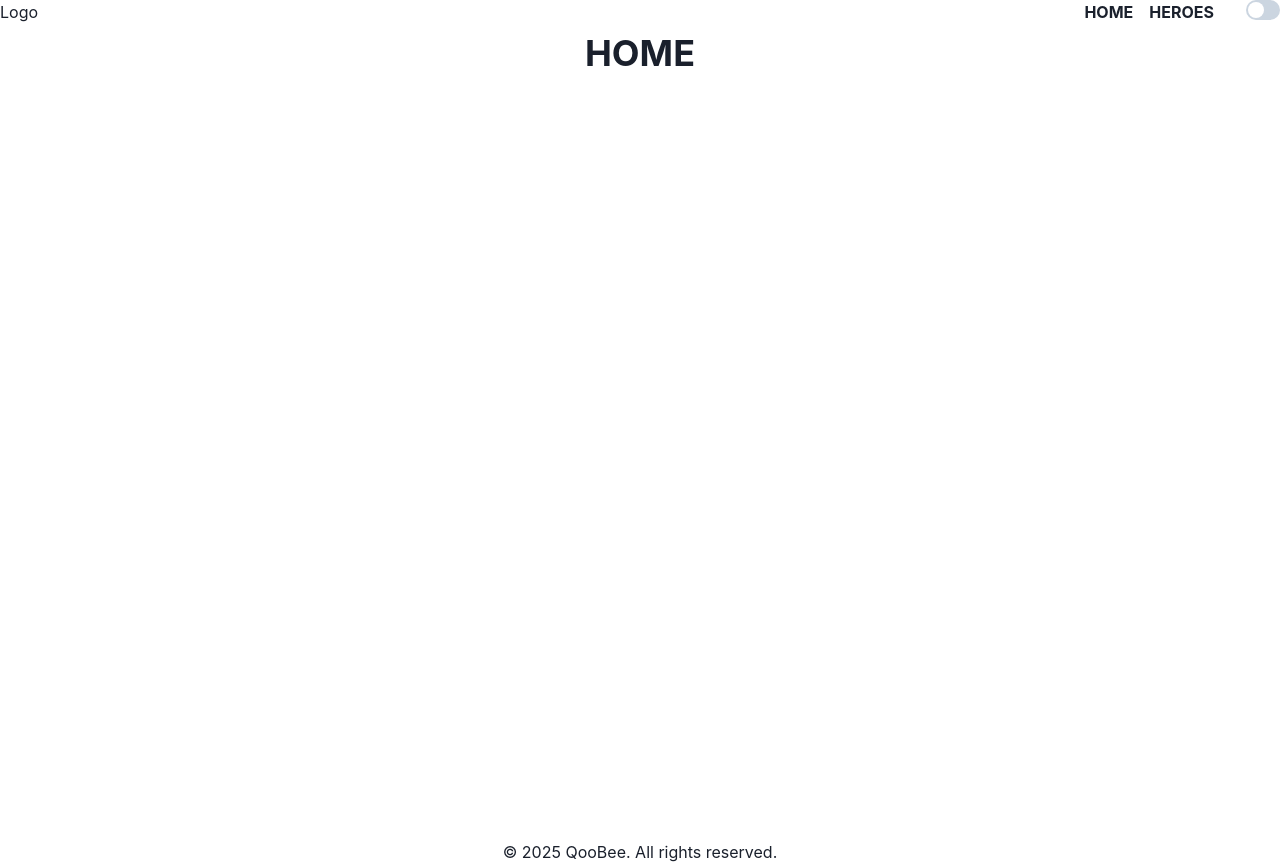
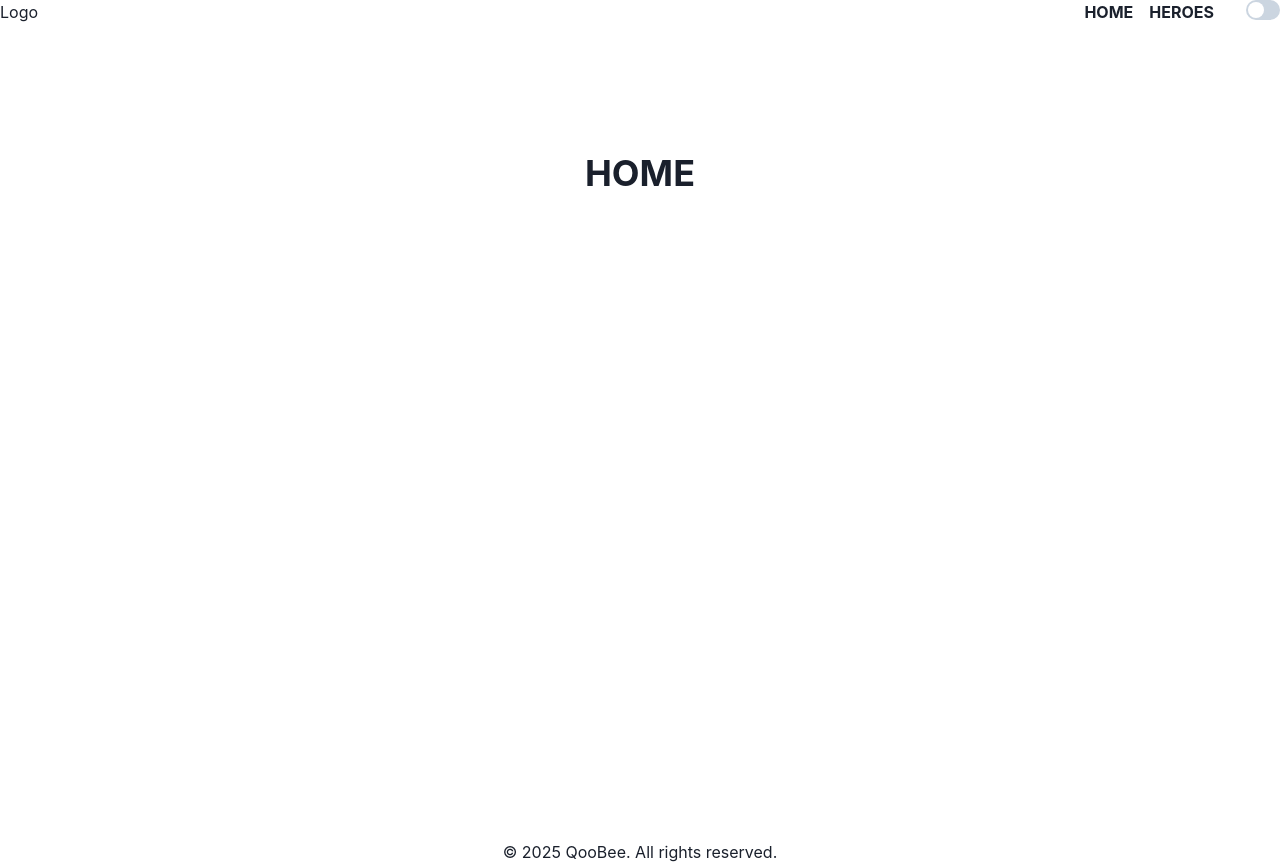
Before and after one commit to swe-thinhnguyen1701/cod-v2, a React (Vite) app in the folder client/: page / in a window 1280 px wide. Built offline with nearby package versions, Linux system fonts and the light colour scheme.

Commit message:
feat: Add padding top to isolate from nav bar

```diff
--- a/client/src/App.tsx
+++ b/client/src/App.tsx
@@ -19,7 +19,7 @@ function App() {
     <ApolloProvider client={client}>
       <VStack>
         <NavBar />
-        <Box minHeight="100vh">
+        <Box minHeight="100vh" pt="120px">
           <Outlet />
         </Box>
         <Footer />
```
